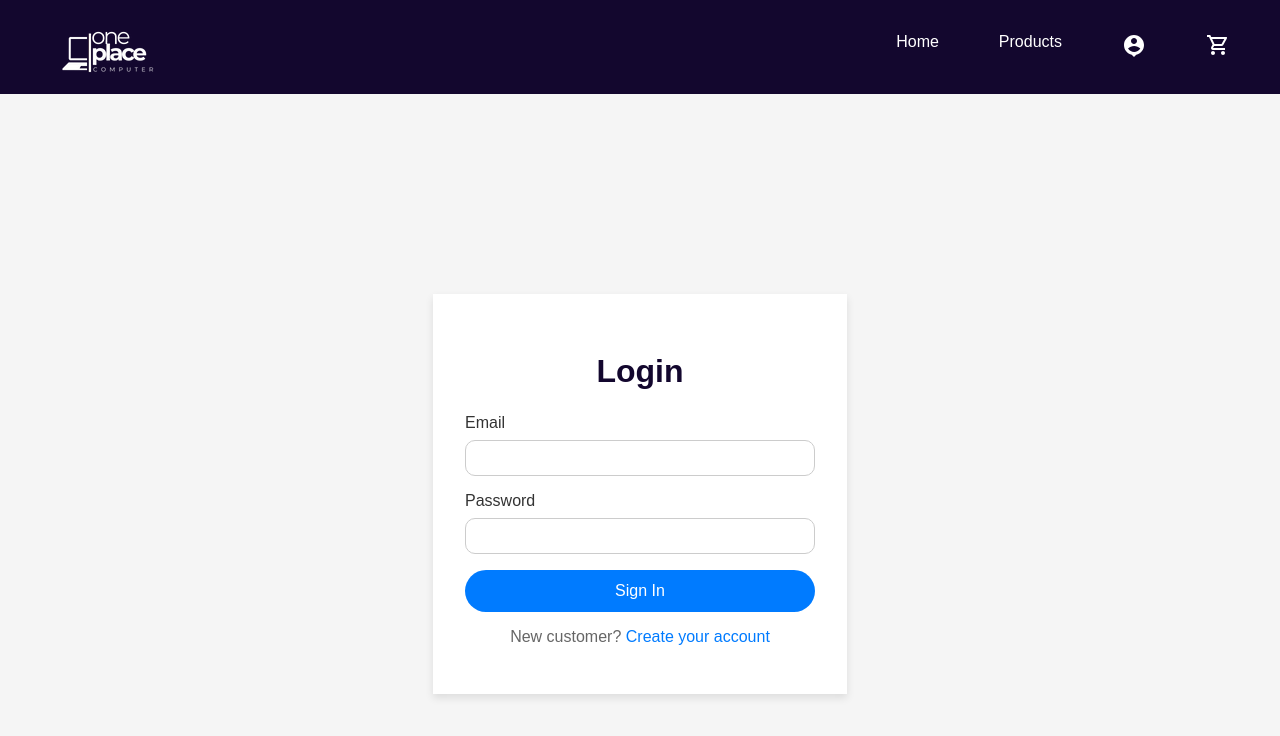
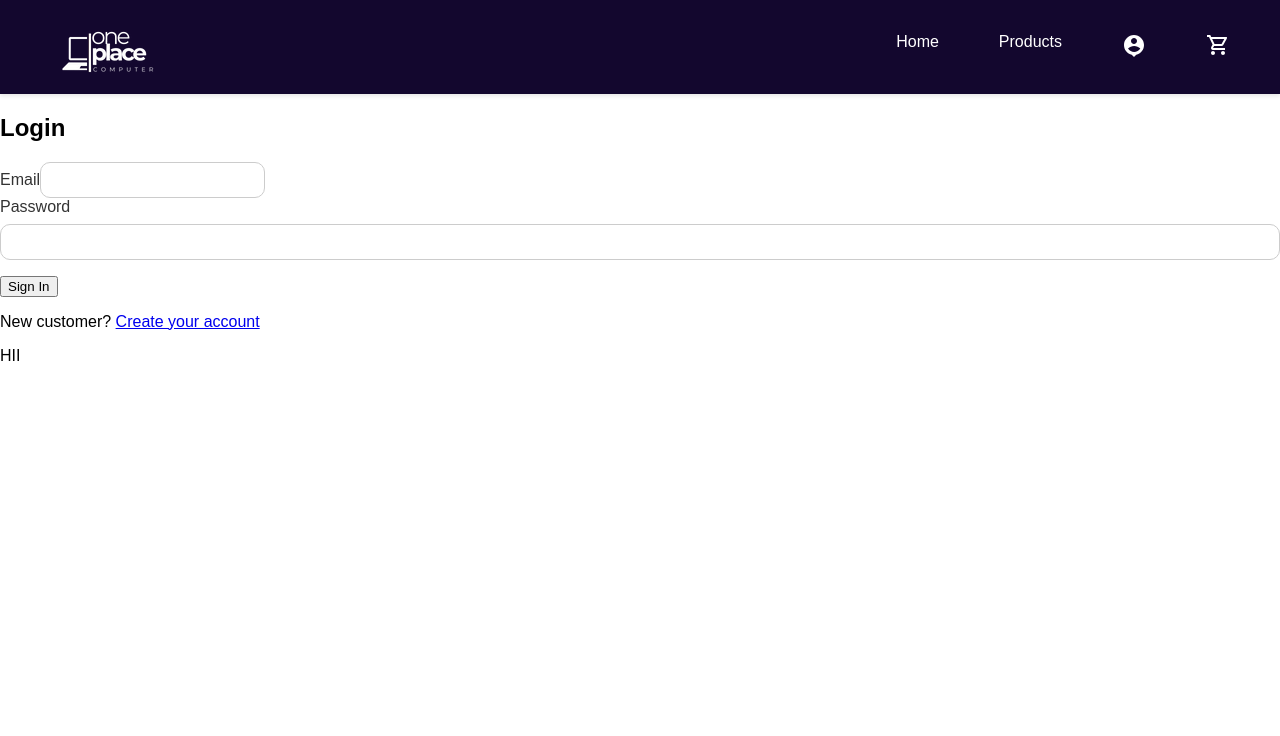
Before and after one commit to OPC-One-Placed-Computer/OPC_React_Frontend, a React (Create React App) app in the folder frontend/: page /loginForm in a window 1280 px wide. Shown: the top 736 px of the page. Built offline with nearby package versions, Linux system fonts and the light colour scheme.

Commit message:
frontend

```diff
--- a/frontend/package.json
+++ b/frontend/package.json
@@ -10,6 +10,7 @@
     "react-dom": "^18.3.1",
     "react-router-dom": "^6.23.1",
     "react-scripts": "5.0.1",
+    "styled-components": "^6.1.8",
     "web-vitals": "^2.1.4"
   },
   "scripts": {
--- a/frontend/src/App.js
+++ b/frontend/src/App.js
@@ -6,6 +6,7 @@ import LoginForm from './Components/loginForm';
 import RegisterForm from './Components/registerForm';
 import Homepage from './Pages/HomePage';
 import ProductsPage from './Pages/productPages';
+import ProductDetailPage from './Pages/productDetailPage';
 
 function App() {
   const [overlayActive, setOverlayActive] = useState(false);
@@ -20,7 +21,8 @@ function App() {
         <NavigationBar />
         <div className={`overlay ${overlayActive ? 'active' : ''}`} onClick={toggleOverlay}></div>
         <Routes>
-          <Route path="/products" element={<ProductsPage />} />
+          <Route path="/products/" element={<ProductsPage />} />
+          <Route path="/product/:id" element={<ProductDetailPage />} />
           <Route path="/loginForm" element={<LoginForm toggleOverlay={toggleOverlay} />} />
           <Route path="/registerForm" element={<RegisterForm />} />
           <Route path="/HomePage" element={<Homepage />} />
--- a/frontend/src/Components/loginForm.js
+++ b/frontend/src/Components/loginForm.js
@@ -1,7 +1,7 @@
 import React, { useState } from 'react';
 import { Link } from 'react-router-dom';
-import '../Styles/loginForm.css';
-
+//import '../Styles/loginForm.css';
+import styled from 'styled-components'
 const LoginForm = () => {
   const [email, setEmail] = useState('');
   const [password, setPassword] = useState('');
@@ -13,10 +13,11 @@ const LoginForm = () => {
   };
 
   return (
-    <div className="login-container">
-      <form onSubmit={handleSubmit} className="login-form">
-        <h2 className="login-title">Login</h2>
-        <div className="form-group">
+    <div>
+    <loginContainer>
+      <form onSubmit={handleSubmit}>
+        <h2>Login</h2>
+        <formGroup>
           <label className="form-label" htmlFor="email">Email</label>
           <input
             id="email"
@@ -26,7 +27,7 @@ const LoginForm = () => {
             required
             className="form-input"
           />
-        </div>
+        </formGroup>
         <div className="form-group">
           <label className="form-label" htmlFor="password">Password</label>
           <input
@@ -48,8 +49,51 @@ const LoginForm = () => {
           New customer? <Link to="/registerForm" className="register-link-text">Create your account</Link>
         </p>
       </form>
+
+      </loginContainer>
+    <sampleDiv>
+        <p>HII</p>
+      </sampleDiv>
     </div>
   );
 };
 
 export default LoginForm;
+
+const sampleDiv = styled.div`
+display: flex;
+margin: 0 auto;
+p {
+  font-color: #ffffff;
+  font-size: 100px;
+}
+`
+
+const loginContainer = styled.div `
+  display: flex;
+  justify-content: center;
+  align-items: center;
+  min-height: 100vh;
+  background-color: #f5f5f5;
+
+  form {
+  background-color: #ffffff;
+  padding: 2rem;
+  box-shadow: 0 4px 8px rgba(0, 0, 0, 0.1);
+  width: 100%;
+  max-width: 350px;
+  }
+  h2 {
+  font-size: 2rem;
+  color: #13072E;
+  font-weight: bold;
+  margin-bottom: 1.5rem;
+  text-align: center;
+  }
+`
+const formGroup = styled.div `
+margin-bottom: 1rem;
+  display: flex;
+  flex-direction: column;
+
+`
--- /dev/null
+++ b/frontend/src/Pages/productDetailPage.js
@@ -0,0 +1,32 @@
+// src/Pages/ProductDetailPage.js
+import React from 'react';
+import { useLocation } from 'react-router-dom';
+import '../Styles/productDetail.css';
+
+const ProductDetailPage = () => {
+  const location = useLocation();
+  const product = location.state?.product;
+
+  if (!product) {
+    return <div className="product-detail">Product not found</div>;
+  }
+
+  return (
+    <div className="product-detail">
+      <div className="product-detail-content">
+        <div className="product-detail-image">
+          <img src={product.image} alt={product.productName} />
+        </div>
+        <div className="product-detail-info">
+          <h1>{product.productName}</h1>
+          <h2>{product.brand}</h2>
+          <p className="product-description">{product.description}</p>
+          <p className="product-price">Price: ${product.price}</p>
+          <p className="product-quantity">Quantity: {product.quantity}</p>
+        </div>
+      </div>
+    </div>
+  );
+};
+
+export default ProductDetailPage;
--- a/frontend/src/Pages/productPages.js
+++ b/frontend/src/Pages/productPages.js
@@ -1,4 +1,5 @@
 import React, { useState } from 'react';
+import { useNavigate } from 'react-router-dom';  // Import useNavigate
 import Product from '../Components/product';
 import '../Styles/product.css';
 
@@ -6,6 +7,7 @@ import Image1 from '../assets/bc_image.jpg';
 
 const ProductsPage = () => {
   const [searchTerm, setSearchTerm] = useState('');
+  const navigate = useNavigate();  // Use useNavigate
 
   const products = [
     {
@@ -75,6 +77,10 @@ const ProductsPage = () => {
     setSearchTerm(event.target.value);
   };
 
+  const handleProductClick = (product) => {
+    navigate(`/product/${product.id}`, { state: { product } });
+  };
+
   return (
     <div className="products-page">
       <div className="search-bar">
@@ -88,7 +94,7 @@ const ProductsPage = () => {
       </div>
       <div className="products-list">
         {filteredProducts.map(product => (
-          <div key={product.id} className="product-card">
+          <div key={product.id} className="product-card" onClick={() => handleProductClick(product)}>
             <Product
               image={product.image}
               brand={product.brand}
--- /dev/null
+++ b/frontend/src/Styles/productDetail.css
@@ -0,0 +1,45 @@
+.product-detail {
+    display: flex;
+    justify-content: center;
+    padding: 20px;
+    font-family: Arial, sans-serif;
+  }
+.product-detail-content {
+    display: flex;
+    box-shadow: 0 4px 8px rgba(0, 0, 0, 0.1);
+    align-items: center;
+    max-width: 800px;
+  }
+  .product-detail-image {
+    flex: 0 0 auto;
+    margin-right: 20px;
+  }
+  .product-detail-image img {
+    width: 100%;
+    max-width: 300px;
+    height: auto;
+    border-radius: 8px;
+    box-shadow: 0 4px 8px rgba(0,0,0,0.1);
+  }
+  .product-detail-info {
+    flex: 1;
+  }
+  .product-detail-info h1 {
+    font-size: 2rem;
+    margin: 10px 0;
+  }
+  .product-detail-info h2 {
+    font-size: 1.5rem;
+    color: #555;
+    margin: 10px 0;
+  }
+  .product-description {
+    font-size: 1rem;
+    color: #666;
+    margin: 10px 0;
+  }
+  .product-price, .product-quantity {
+    font-size: 1.2rem;
+    color: #333;
+    margin: 5px 0;
+  }
```
Also changed, not shown: 1 other file (tests, documents, lock files or other folders).
